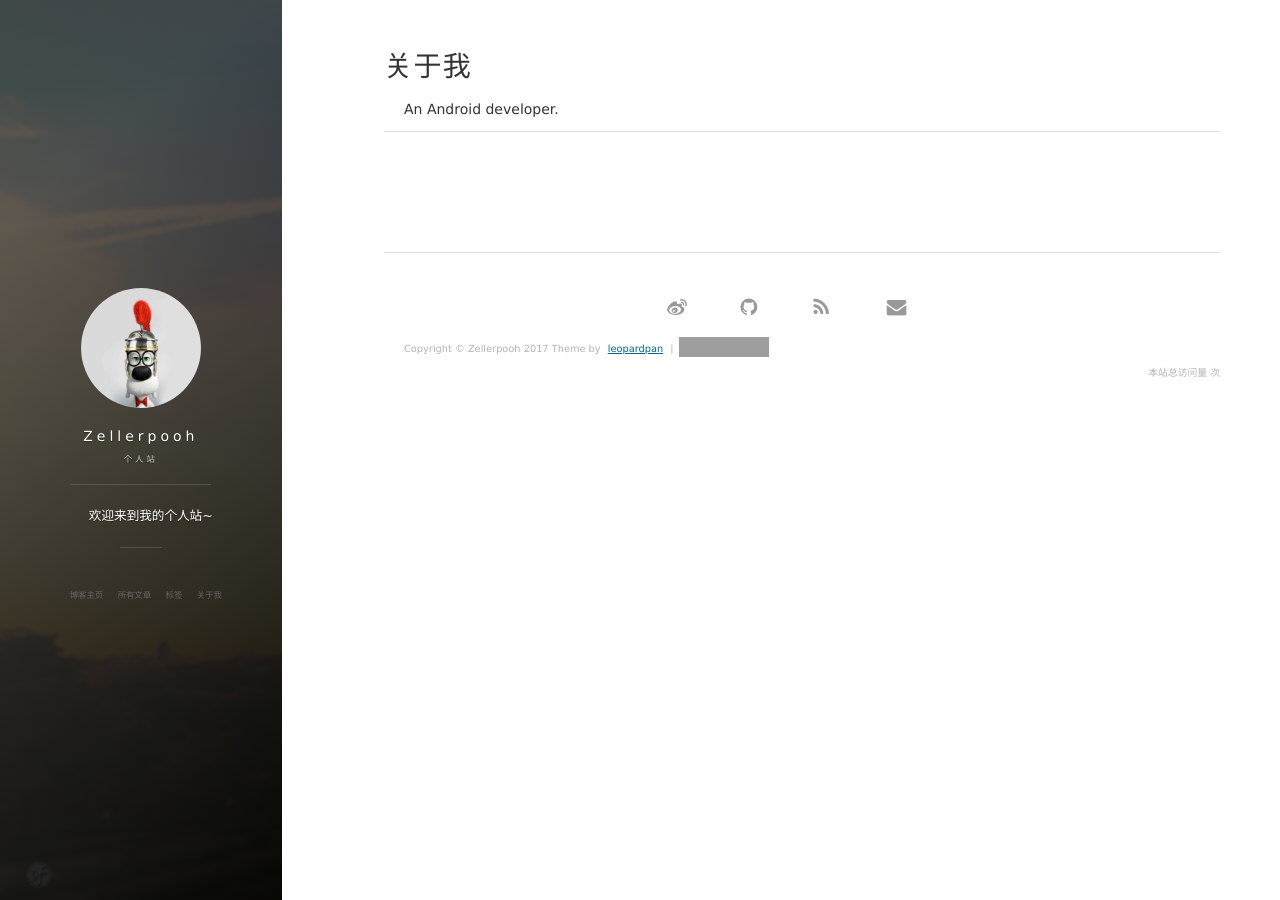
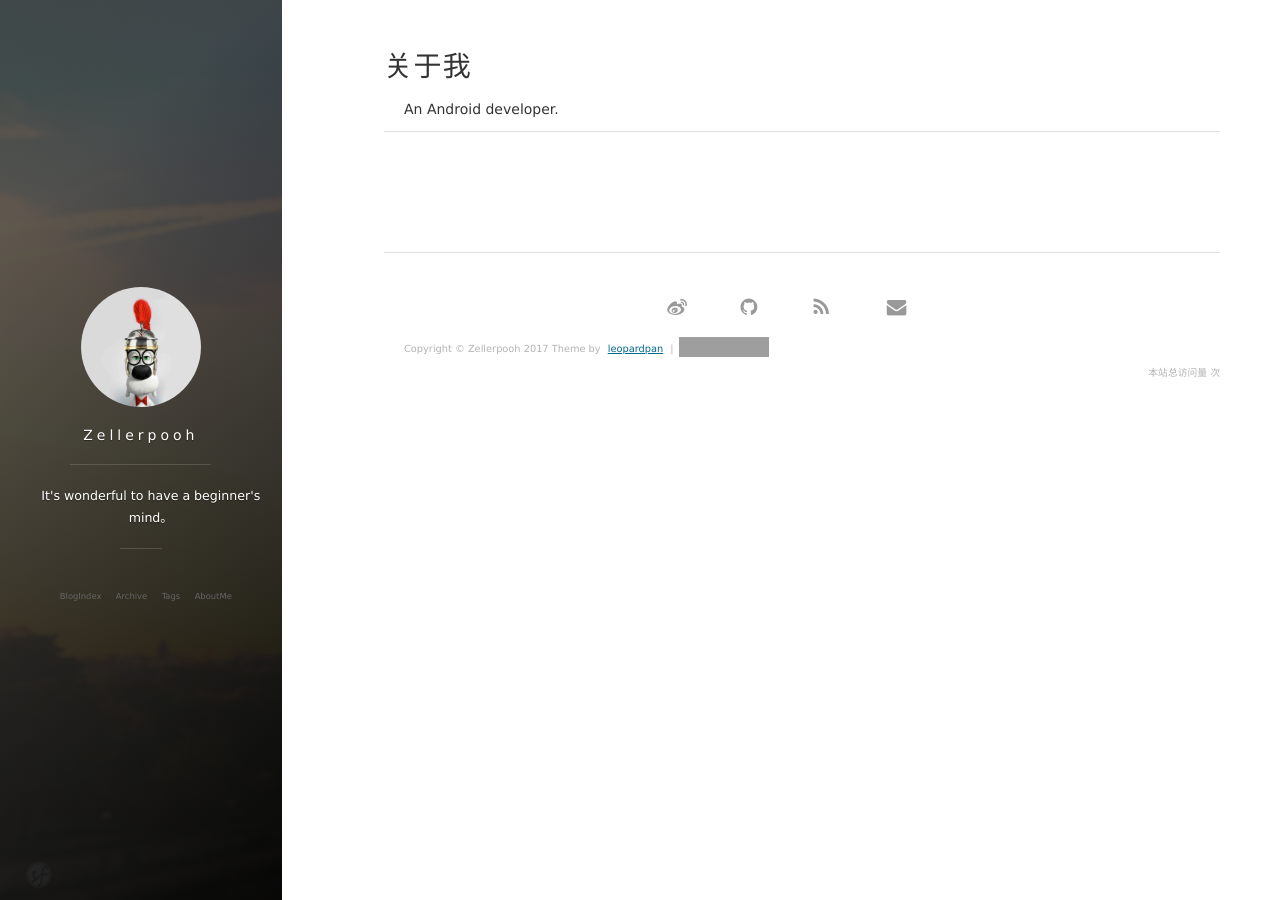
Before and after one commit to Zellerpooh/zellerpooh.github.io, a Jekyll site: the page built from about.md, in a window 1280 px wide. Built offline with Jekyll 4.4.1, drawn with Linux system fonts in a browser that asks for light colours; nearby versions of some CDN libraries; comment, search, counter and statistics services are not loaded; grey boxes are pictures that could not be loaded.

Commit message:
Initial commit

```diff
--- a/_config.yml
+++ b/_config.yml
@@ -1,7 +1,7 @@
 # Basic
 title: Zellerpooh
-subtitle: 个人站
-description: 欢迎来到我的个人站~
+subtitle:
+description: It's wonderful to have a beginner's mind。
 # 头像里面的标题
 avatarTitle: Zellerpooh
 # 头像里面的描述
@@ -53,13 +53,13 @@ cover_color: clear
 
 # The blog button should not be removed.
 blog_button:
-    title: 博客主页
+    title: BlogIndex
 
 # Navigation buttons in the front page.s
 nav:
-    - {title: 所有文章, description: archive, url: '/archive'}
-    - {title: 标签, description: tags, url: '/tags'}
-    - {title: 关于我, description: about, url: '/about'}
+    - {title: Archive, description: archive, url: '/archive'}
+    - {title: Tags, description: tags, url: '/tags'}
+    - {title: AboutMe, description: about, url: '/about'}
 
 
 # Pagination
--- a/about.md
+++ b/about.md
@@ -6,5 +6,4 @@ title: 关于我
 An Android developer.
 
 
-
 {% include comments.html %}
```
Also changed, not shown: _includes/comments.html (line endings or trailing spaces).
